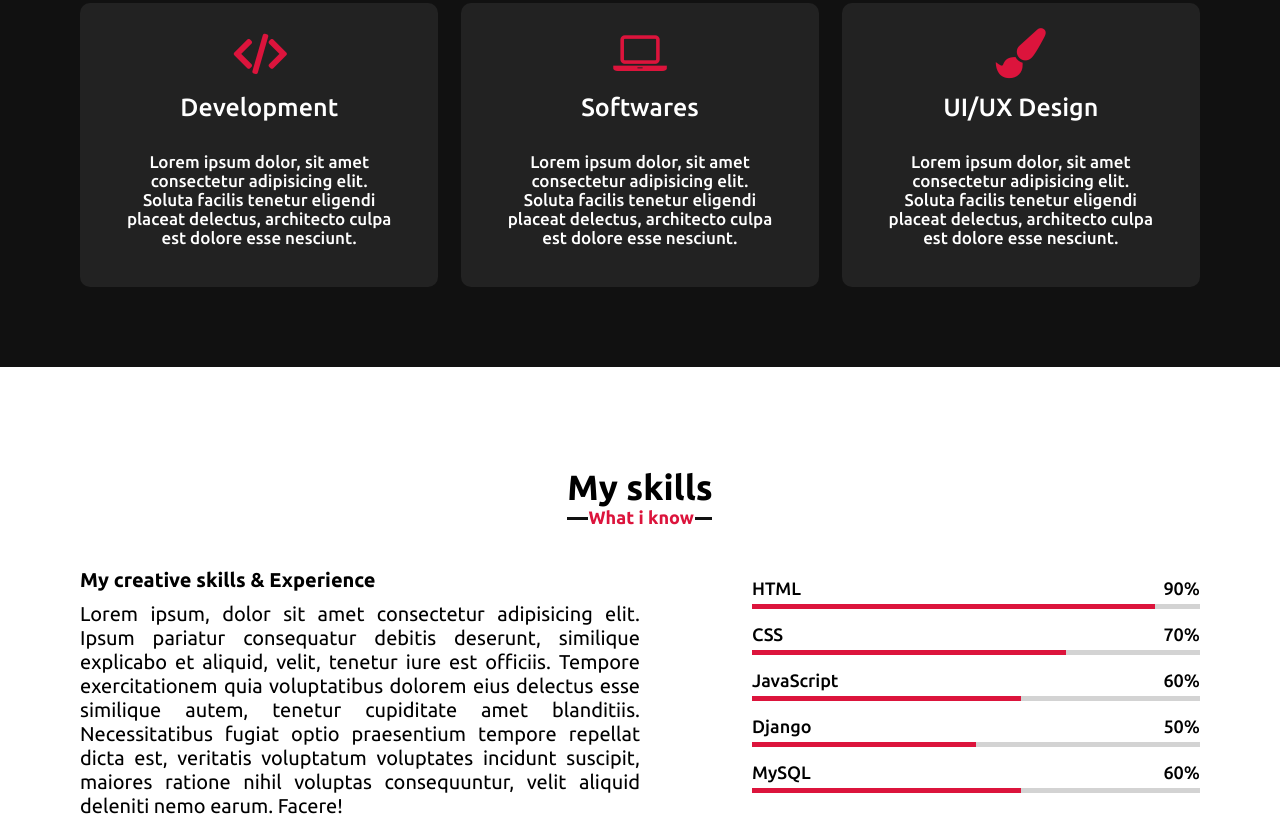
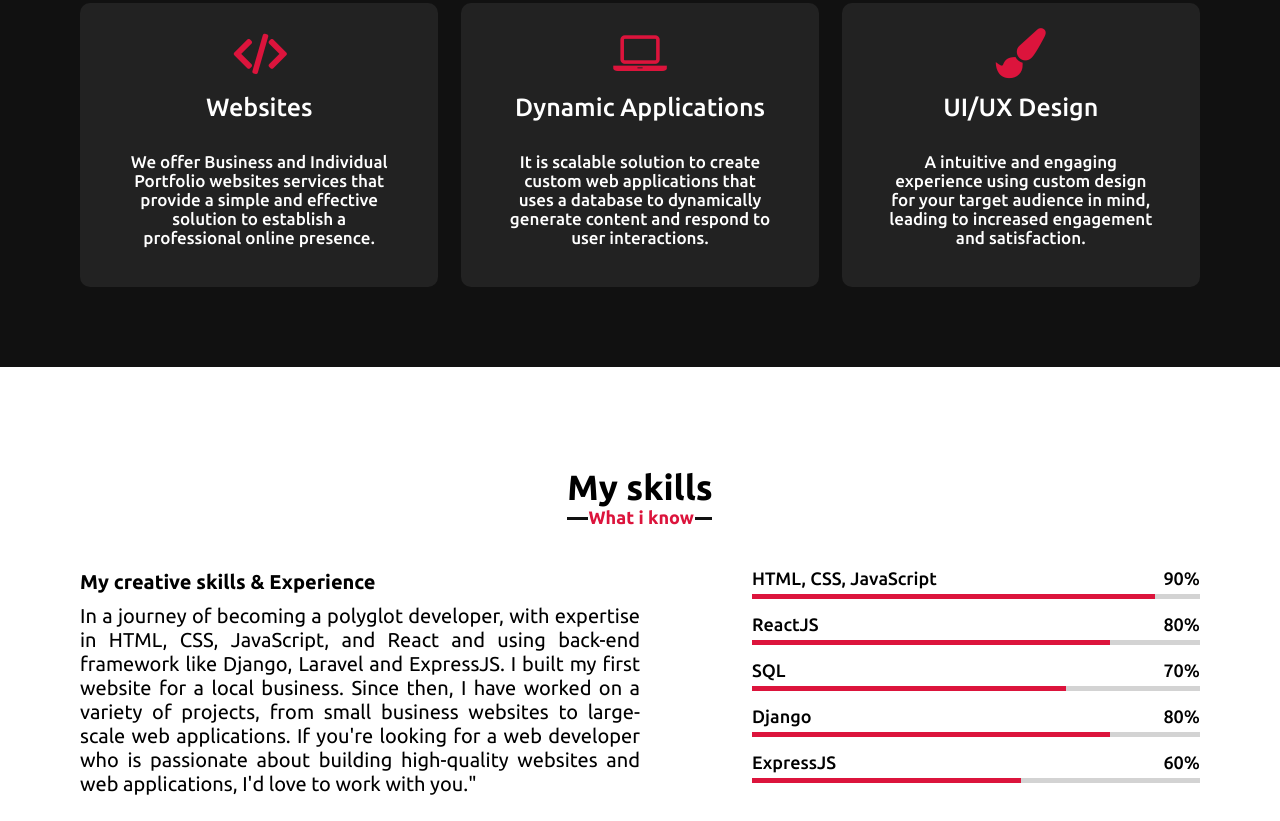
Before and after one commit to imjatinx/Personal_Portfolio, a plain HTML site: page index.html in a window 1280 px wide. Shown: the part 1684-2505 px from the top of the page. Drawn offline with nearby package versions, Linux system fonts and the light colour scheme.

Commit message:
refinig minors

```diff
--- a/index.html
+++ b/index.html
@@ -21,7 +21,7 @@
             <div class="logo">
                 <a href="#">Portfo<span>lio.</span></a>
             </div>
-            <ul class="menu" id="myNav">
+            <ul class="menu" id="myNav" style="left: -100%;">
                 <li><a href="#home" class="active menu-btn" onclick="navToggle()">Home</a></li>
                 <li><a href="#about" class="menu-btn" onclick="navToggle()">About</a></li>
                 <li><a href="#services" class="menu-btn" onclick="navToggle()">Services</a></li>
@@ -42,7 +42,7 @@
                 <div class="text-1">Hello, my name is</div>
                 <div class="text-2">Jatin Gautam</div>
                 <div class="text-3">And I'm a <span class="typing"></span></div>
-                <a href="#">Hire me</a>
+                <a href="#contacts">Hire me</a>
             </div>
         </div>
     </section>
@@ -59,13 +59,14 @@
                 <div class="column right">
                     <h3 class="text">I'm Jatin Guatam and I'm a <span class="typing-2"></span></h3>
                     <p>
-                        Lorem ipsum dolor sit amet consectetur, adipisicing elit. Libero consequatur ab vitae id
-                        sapiente architecto cumque ipsam praesentium reiciendis distinctio debitis autem blanditiis
-                        possimus necessitatibus quae ea, aspernatur corporis aut suscipit dignissimos asperiores eaque?
-                        Animi in pariatur vitae aliquid! Impedit incidunt laudantium, enim Lorem ipsum dolor sit amet
-                        consectetur adipisicing elit. Beatae accusantium eaque assumenda a reiciendis
+                        and over 2 years of experience designing and developing websites and web applications. I specialize in front-end as well as back-end development.
+                        <br>
+                        I am constantly learning and keeping up with the latest web development trends and technologies. I am also experienced in responsive design, web accessibility, and testing, ensuring that the websites I build are accessible to all users.
+                        <br>
+                        <br>
+                        Don't miss out on the opportunity to create a stunning online presence that sets you apart from the competition.
                     </p>
-                    <a href="JG.pdf">Download CV</a>
+                    <a href="JG.pdf" target="_blank">Download CV</a>
                 </div>
             </div>
         </div>
@@ -80,25 +81,22 @@
                 <div class="card">
                     <div class="box">
                         <i class="fa fa-code bold"></i>
-                        <div class="text">Development</div>
-                        <p>Lorem ipsum dolor, sit amet consectetur adipisicing elit. Soluta facilis tenetur eligendi
-                            placeat delectus, architecto culpa est dolore esse nesciunt.</p>
+                        <div class="text">Websites</div>
+                        <p>We offer Business and Individual Portfolio websites services that provide a simple and effective solution to establish a professional online presence.</p>
                     </div>
                 </div>
                 <div class="card">
                     <div class="box">
                         <i class="fa fa-laptop"></i>
-                        <div class="text">Softwares</div>
-                        <p>Lorem ipsum dolor, sit amet consectetur adipisicing elit. Soluta facilis tenetur eligendi
-                            placeat delectus, architecto culpa est dolore esse nesciunt.</p>
+                        <div class="text">Dynamic Applications</div>
+                        <p>It is scalable solution to create custom web applications that uses a database to dynamically generate content and respond to user interactions.</p>
                     </div>
                 </div>
                 <div class="card">
                     <div class="box">
                         <i class="fa fa-paint-brush"></i>
                         <div class="text extra-text">UI/UX Design</div>
-                        <p>Lorem ipsum dolor, sit amet consectetur adipisicing elit. Soluta facilis tenetur eligendi
-                            placeat delectus, architecto culpa est dolore esse nesciunt.</p>
+                        <p>A intuitive and engaging experience using custom design for your target audience in mind, leading to increased engagement and satisfaction.</p>
                     </div>
                 </div>
             </div>
@@ -113,48 +111,43 @@
             <div class="skills-content">
                 <div class="column left">
                     <div class="text">My creative skills & Experience</div>
-                    <p>Lorem ipsum, dolor sit amet consectetur adipisicing elit. Ipsum pariatur consequatur debitis
-                        deserunt, similique explicabo et aliquid, velit, tenetur iure est officiis. Tempore
-                        exercitationem quia voluptatibus dolorem eius delectus esse similique autem, tenetur cupiditate
-                        amet blanditiis. Necessitatibus fugiat optio praesentium tempore repellat dicta est, veritatis
-                        voluptatum voluptates incidunt suscipit, maiores ratione nihil voluptas consequuntur, velit
-                        aliquid deleniti nemo earum. Facere!</p>
+                    <p>In a journey of becoming a polyglot developer, with expertise in HTML, CSS, JavaScript, and React and using back-end framework like Django, Laravel and ExpressJS. I built my first website for a local business. Since then, I have worked on a variety of projects, from small business websites to large-scale web applications. If you're looking for a web developer who is passionate about building high-quality websites and web applications, I'd love to work with you."</p>
                 </div>
                 <div class="column right">
                     <div class="bars">
                         <div class="info">
-                            <span>HTML</span>
+                            <span>HTML, CSS, JavaScript</span>
                             <span>90%</span>
                         </div>
                         <div class="line html"></div>
                     </div>
                     <div class="bars">
                         <div class="info">
-                            <span>CSS</span>
-                            <span>70%</span>
+                            <span>ReactJS</span>
+                            <span>80%</span>
                         </div>
-                        <div class="line css"></div>
+                        <div class="line reactjs"></div>
                     </div>
                     <div class="bars">
                         <div class="info">
-                            <span>JavaScript</span>
-                            <span>60%</span>
+                            <span>SQL</span>
+                            <span>70%</span>
                         </div>
-                        <div class="line js"></div>
+                        <div class="line sql"></div>
                     </div>
                     <div class="bars">
                         <div class="info">
                             <span>Django</span>
-                            <span>50%</span>
+                            <span>80%</span>
                         </div>
                         <div class="line django"></div>
                     </div>
                     <div class="bars">
                         <div class="info">
-                            <span>MySQL</span>
+                            <span>ExpressJS</span>
                             <span>60%</span>
                         </div>
-                        <div class="line mysql"></div>
+                        <div class="line expressjs"></div>
                     </div>
                 </div>
             </div>
@@ -170,8 +163,7 @@
                 <div class="column left">
                     <div class="text">Get in Touch</div>
                     <p>
-                        Lorem ipsum dolor sit amet consectetur adipisicing elit. Perferendis unde eos voluptates modi
-                        molestias officiis, labore perspiciatis! Ab, eaque commodi.</p>
+                        Contact us today to learn more about how we can help you achieve your online goals!</p>
                     <div class="icons">
                         <div class="row">
                             <i class="fa fa-user-circle"></i>
@@ -225,11 +217,11 @@
     <hr>
     <!-- Footer section Start here -->
     <Footer>
-        <span>Created by <a href="https://www.instagram.com/imjatinx/" target="_blank">Imjatinx</a> | <span class="fa fa-copyright"></span>2022 All rights Reserved</span>
+        <span>Created by <a href="https://www.instagram.com/imjatinx/" target="_blank">Imjatinx</a> | <span class="fa fa-copyright"></span>2022 - 2023 All rights Reserved</span>
     </Footer>
     <!-- Footer section ends here -->
 
-    <div class="gototop" id="gototop">
+    <div class="gototop hide" id="gototop">
         <a href="#home">
             <span class="fa fa-chevron-circle-up"></span>
         </a>
--- a/style.css
+++ b/style.css
@@ -8,7 +8,20 @@
     font-family: 'Ubuntu', sans-serif;
 }
 
-html{
+::-webkit-scrollbar {
+    width: 5px;
+}
+
+::-webkit-scrollbar-track {
+    background: transparent;
+}
+
+::-webkit-scrollbar-thumb {
+    background: crimson;
+    border-radius: 10px;
+}
+
+html {
     scroll-behavior: smooth;
 }
 
@@ -147,7 +160,10 @@ html{
 
 /* About Section Styling */
 
-.about, .services, .skills,.contacts {
+.about,
+.services,
+.skills,
+.contacts {
     padding: 80px 0px;
 }
 
@@ -190,7 +206,7 @@ html{
 .about .about-content,
 .services .services-content,
 .skills .skills-content,
-.contacts .contacts-content{
+.contacts .contacts-content {
     display: flex;
     justify-content: space-between;
     align-items: center;
@@ -207,22 +223,22 @@ html{
     width: 55%;
 }
 
-.about .right .text{
+.about .right .text {
     margin-bottom: 10px;
     font-size: 25px;
 }
 
-.about .right .text span{
+.about .right .text span {
     color: crimson;
 }
 
-.about .right p{
+.about .right p {
     text-align: justify;
     font-size: 20px;
     font-weight: 500;
 }
 
-.about .right a{
+.about .right a {
     display: inline-block;
     text-decoration: none;
     color: #fff;
@@ -236,14 +252,16 @@ html{
     font-weight: 500;
 }
 
-.about .right a:hover{
+.about .right a:hover {
     color: crimson;
     background: none;
 }
 
 /* Services Section Styling */
 
-.services, .teams, .contacts{
+.services,
+.teams,
+.contacts {
     background-color: #111;
     color: #fff;
 }
@@ -269,11 +287,11 @@ html{
     width: 110px;
 }
 
-.services .services-content{
+.services .services-content {
     display: flex;
 }
 
-.services .services-content .card{
+.services .services-content .card {
     background-color: #222;
     text-align: center;
     width: 32%;
@@ -282,48 +300,48 @@ html{
     transition: color 0.3s ease;
 }
 
-.services .services-content .card:hover{
+.services .services-content .card:hover {
     background-color: crimson;
 }
 
-.services .services-content .card:hover i{
+.services .services-content .card:hover i {
     color: #fff;
     transition: color 0.3s ease;
 }
 
-.services .services-content .card i{
+.services .services-content .card i {
     font-size: 50px;
     color: crimson;
 }
 
-.services .services-content .card .bold{
+.services .services-content .card .bold {
     font-weight: bold;
 }
 
-.services .services-content .card .box{
+.services .services-content .card .box {
     padding: 5px 30px;
 }
 
 .services .services-content .card .box .text,
-.services .services-content .card .box p{
+.services .services-content .card .box p {
     padding: 15px 0px;
 }
 
-.services .services-content .card .box .text{
+.services .services-content .card .box .text {
     font-size: 25px;
     font-weight: 500;
 }
 
-.services .services-content .card .box p{
+.services .services-content .card .box p {
     font-size: 17px;
     font-weight: 500;
 }
 
-.services .services-content .card .box{
+.services .services-content .card .box {
     transition: all 0.3s ease;
 }
 
-.services .services-content .card .box:hover{
+.services .services-content .card .box:hover {
     transform: scale(1.05);
 }
 
@@ -348,78 +366,83 @@ html{
     width: 107px;
 }
 
-.skills .left, .contacts .left{
+.skills .left,
+.contacts .left {
     width: 50%;
     display: flex;
     flex-wrap: wrap;
 }
 
-.skills .right{
+.skills .right {
     width: 40%;
 }
 
-.skills .left .text{
+.skills .left .text {
     font-size: 20px;
     font-weight: 700;
     margin-bottom: 10px;
 }
 
-.skills .left p{
+.skills .left p {
     text-align: justify;
 }
 
-.skills .right .bars{
+.skills .right .bars {
     margin-bottom: 15px;
 }
 
-.skills .right .bars .info{
+.skills .right .bars .info {
     display: flex;
     justify-content: space-between;
     align-items: center;
     margin-bottom: 5px;
 }
 
-.skills .right .bars .info span{
+.skills .right .bars .info span {
     font-weight: 500;
     font-size: 18px;
 }
 
-.skills .right .bars .line{
+.skills .right .bars .line {
     width: 100%;
     height: 5px;
     background-color: lightgray;
     position: relative;
 }
 
-.skills .right .bars .html::before{
+.skills .right .bars .html::before {
     content: "";
     position: absolute;
     width: 90%;
     height: 100%;
     background-color: crimson;
 }
-.skills .right .bars .css::before{
+
+.skills .right .bars .reactjs::before {
+    content: "";
+    position: absolute;
+    width: 80%;
+    height: 100%;
+    background-color: crimson;
+}
+
+.skills .right .bars .sql::before {
     content: "";
     position: absolute;
     width: 70%;
     height: 100%;
     background-color: crimson;
 }
-.skills .right .bars .js::before{
+
+.skills .right .bars .django::before {
     content: "";
     position: absolute;
-    width: 60%;
+    width: 80%;
     height: 100%;
     background-color: crimson;
 }
-.skills .right .bars .django::before{
-    content: "";
-    position: absolute;
-    width: 50%;
-    height: 100%;
-    background-color: crimson;
-}
-.skills .right .bars .mysql::before{
+
+.skills .right .bars .expressjs::before {
     content: "";
     position: absolute;
     width: 60%;
@@ -456,78 +479,78 @@ html{
 
 
 .contacts .contacts-content .left .text,
-.contacts .contacts-content .right .text{
+.contacts .contacts-content .right .text {
     font-size: 20px;
     margin-bottom: 15px;
     font-weight: 700;
 }
 
-.contacts .contacts-content .left p{
+.contacts .contacts-content .left p {
     text-align: justify;
     margin-bottom: 15px;
 }
 
-.contacts .contacts-content .left .icons{
+.contacts .contacts-content .left .icons {
     margin: 10px 0;
 }
 
-.contacts .contacts-content .left .row{
+.contacts .contacts-content .left .row {
     display: flex;
-    height: 50px;
+    /* height: 50px; */
     align-items: center;
     margin-bottom: 10px;
 }
 
-.contacts .contacts-content .left .row i{
+.contacts .contacts-content .left .row i {
     font-size: 25px;
     color: crimson;
 }
 
-.contacts .contacts-content .left .info{
+.contacts .contacts-content .left .info {
     margin-left: 30px;
 }
 
-.contacts .contacts-content .left .info .head{
+.contacts .contacts-content .left .info .head {
     font-size: 18px;
     margin-bottom: 10px;
 }
 
-.contacts .contacts-content .left .info .sub-title{
+.contacts .contacts-content .left .info .sub-title {
     color: #fff;
     font-size: 16px;
     margin-bottom: 10px;
 }
 
-.contacts .right form .fields{
+.contacts .right form .fields {
     display: flex;
 }
 
-.contacts .right form .field{
+.contacts .right form .field {
     height: 45px;
     width: 100%;
     margin-bottom: 15px;
 }
 
-.contacts .right form .name{
+.contacts .right form .name {
     margin-right: 10px;
 }
 
-.contacts .right form .textarea{
+.contacts .right form .textarea {
     height: 80px;
     width: 100%;
 }
 
-.contacts .right form .email{
+.contacts .right form .email {
     margin-left: 10px;
 }
 
 .contacts .right form .field input:focus,
-.contacts .right form .textarea textarea:focus{
+.contacts .right form .textarea textarea:focus {
     border: 1px solid lightgrey;
 }
 
 .contacts .right form .field input,
-.contacts .right form .textarea textarea{
+.contacts .right form .textarea textarea {
     height: 100%;
     width: 100%;
     border: 1px solid crimson;
@@ -538,17 +561,17 @@ html{
     transition: all 0.2s ease-in;
 }
 
-.contacts .right form .textarea textarea{
+.contacts .right form .textarea textarea {
     padding-top: 10px;
     resize: none;
 }
 
-.contacts .right form .button{
+.contacts .right form .button {
     height: 47px;
     width: 170px;
 }
 
-.contacts .right form .button button{
+.contacts .right form .button button {
     width: 100%;
     height: 100%;
     border: 2px solid crimson;
@@ -560,33 +583,40 @@ html{
     transition: all 0.3s ease;
 }
 
-.contacts .right form .button button:hover{
+.contacts .right form .button button:hover {
     background: none;
     color: crimson;
     cursor: pointer;
 }
 
 /* Footer Styling */
-Footer{
+Footer {
     background-color: #111;
     color: #fff;
     padding: 20px 23px;
     text-align: center;
     font-size: 15px;
 }
-footer span{
+
+footer span {
     font-family: 'Ubuntu', sans-serif;
 }
-Footer a{
+
+Footer a {
     text-decoration: none;
     color: crimson;
 }
 
-Footer a:hover{
+Footer a:hover {
     text-decoration: underline;
 }
 
-.gototop{
+.hide {
+    display: none;
+    transition: all 0.3s ease;
+}
+
+.gototop {
     position: fixed;
     font-size: 50px;
     top: 85%;
@@ -595,11 +625,7 @@ Footer a:hover{
     transition: all 0.3s ease;
 }
 
-.hide{
-    display: none;
-    transition: all 0.3s ease;
-}
-.gototop span{
+.gototop span {
     color: crimson;
     opacity: 0.7;
 }
@@ -608,42 +634,44 @@ Footer a:hover{
 
 @media (max-width: 1192px) {
 
-    .services .services-content .card i{
+    .services .services-content .card i {
         font-size: 40px;
         color: crimson;
     }
-    .services .services-content .card .box{
+
+    .services .services-content .card .box {
         padding: 5px 25px;
     }
 
     .services .services-content .card .box .text,
-    .services .services-content .card .box p{
+    .services .services-content .card .box p {
         padding: 15px 0px;
     }
 
-    .services .services-content .card .box .text{
+    .services .services-content .card .box .text {
         font-size: 22px;
         font-weight: 500;
     }
 
-    .services .services-content .card .box p{
+    .services .services-content .card .box p {
         font-size: 15px;
         font-weight: 400;
     }
 }
+
 @media (max-width: 870px) {
 
-    .services .services-content .card i{
+    .services .services-content .card i {
         font-size: 35px;
         color: crimson;
     }
 
-    .services .services-content .card .box .text{
+    .services .services-content .card .box .text {
         font-size: 18px;
         font-weight: 500;
     }
 
-    .services .services-content .card .box p{
+    .services .services-content .card .box p {
         font-size: 13px;
         font-weight: 400;
     }
@@ -656,11 +684,13 @@ Footer a:hover{
         width: 350px;
     }
 
-    .right .text{
+    .right .text {
         font-size: 22px;
     }
 
-    .about .right p,.skills .left p, .contacts .contacts-content .left p{
+    .about .right p,
+    .skills .left p,
+    .contacts .contacts-content .left p {
         text-align: justify;
         font-size: 18px;
     }
@@ -676,11 +706,13 @@ Footer a:hover{
         width: 310px;
     }
 
-    .right .text{
+    .right .text {
         font-size: 18px;
     }
 
-    .about .right p, .skills .left p, .contacts .contacts-content .left p{
+    .about .right p,
+    .skills .left p,
+    .contacts .contacts-content .left p {
         text-align: justify;
         font-size: 18px;
     }
@@ -727,35 +759,37 @@ Footer a:hover{
         padding: 9px 25px;
     }
 
-    .column{
+    .column {
         width: 100%;
     }
 
-    .skills .left, .about .left{
+    .skills .left,
+    .about .left {
         display: flex;
         justify-content: center;
         margin: 0 auto 60px;
     }
 
-    .right{
+    .right {
         flex: 100%;
     }
 
-    .services .services-content .card i{
+    .services .services-content .card i {
         font-size: 30px;
         color: crimson;
     }
-    .services .services-content .card .box{
+
+    .services .services-content .card .box {
         padding: 5px 10px;
     }
 
     .services .services-content .card .box .text,
-    .services .services-content .card .box p{
+    .services .services-content .card .box p {
         padding: 15px 0px;
     }
 
     .skills .skills-content .column,
-    .contacts .contacts-content .column{
+    .contacts .contacts-content .column {
         width: 100%;
     }
 }
@@ -781,7 +815,7 @@ Footer a:hover{
         font-size: 17px;
     }
 
-    .services .services-content .card{
+    .services .services-content .card {
         width: 100%;
         margin-bottom: 15px;
     }
@@ -804,7 +838,7 @@ Footer a:hover{
         font-size: 20px;
     }
 
-    Footer{
+    Footer {
         font-size: 13px;
     }
 }
```
Also changed, not shown: script.js (+6 -5 lines), assets/developer.png (deleted).
